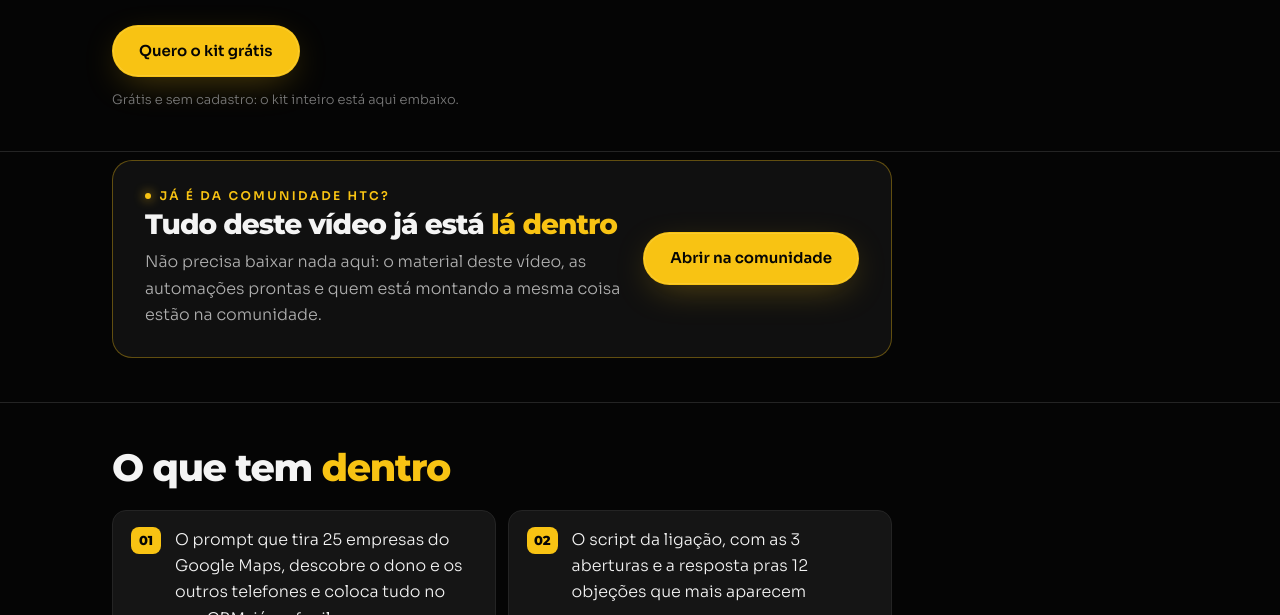
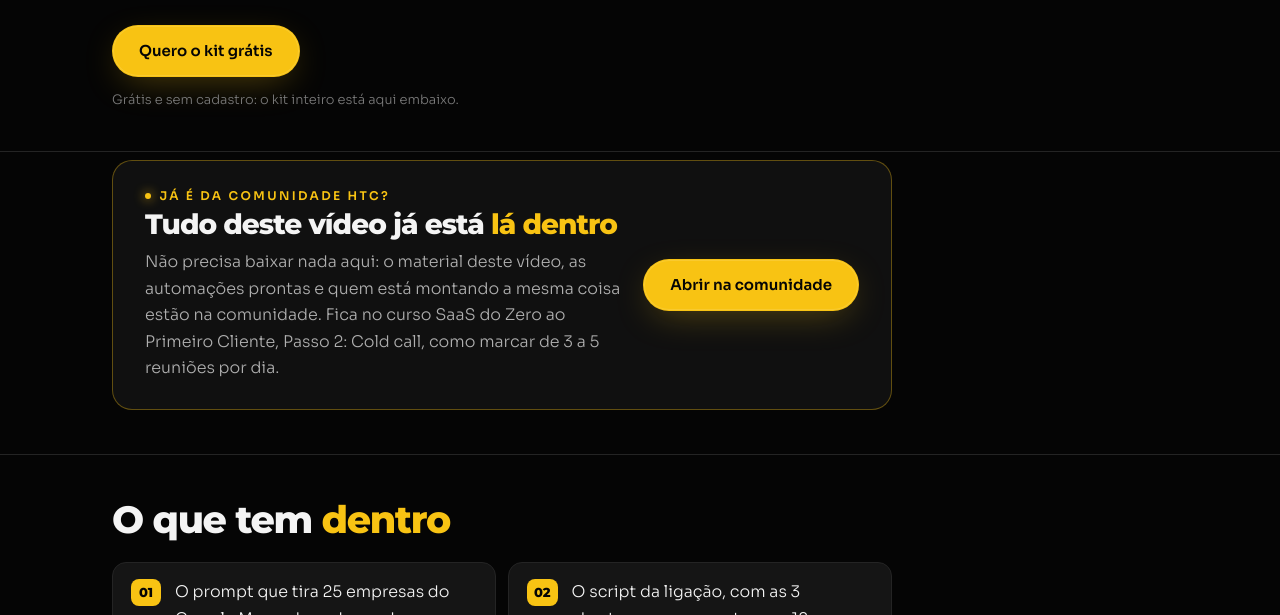
Before and after one commit to GabrielSpecter73/recursos-htc, a plain HTML site: page kit-prospeccao/index.html in a window 1280 px wide. Shown: the part 485-1100 px from the top of the page. Drawn offline with Linux system fonts and the light colour scheme.

Commit message:
recursos: kit-prospeccao, grok-bot-ghl, kit-site-ia
Co-Authored-By: Claude Opus 5.5 <noreply@anthropic.com>

```diff
--- a/kit-prospeccao/index.html
+++ b/kit-prospeccao/index.html
@@ -43,9 +43,9 @@
 <p class="eyebrow">JÁ É DA COMUNIDADE HTC?</p>
 <h2>Tudo deste vídeo já está <span class="am">lá dentro</span></h2>
 <p>Não precisa baixar nada aqui: o material deste vídeo, as automações prontas e quem
-está montando a mesma coisa estão na comunidade.</p>
+está montando a mesma coisa estão na comunidade. Fica no curso SaaS do Zero ao Primeiro Cliente, Passo 2: Cold call, como marcar de 3 a 5 reuniões por dia.</p>
 </div>
-<a class="btn btn-g" href="https://comunidade.htclube.com/communities/groups/high-ticket-clube/learning" target="_blank" rel="noopener">Abrir na comunidade</a>
+<a class="btn btn-g" href="https://comunidade.htclube.com/courses/products/e4f07979-158f-4ed3-9b88-ab5c0fb9c30b/modules/978acc71-e2e9-4359-954a-cdc2d3c413a1/lessons/1a4340e4-6f0f-4eb2-b3e5-c8bced5b3ad2?template_id=Classic&amp;lessonRouteName=post-overview-v2&amp;groupSlug=high-ticket-clube" target="_blank" rel="noopener">Abrir na comunidade</a>
 </div>
 </div></section>
 
```
Also changed, not shown: busca.json (+1 -1 lines).
